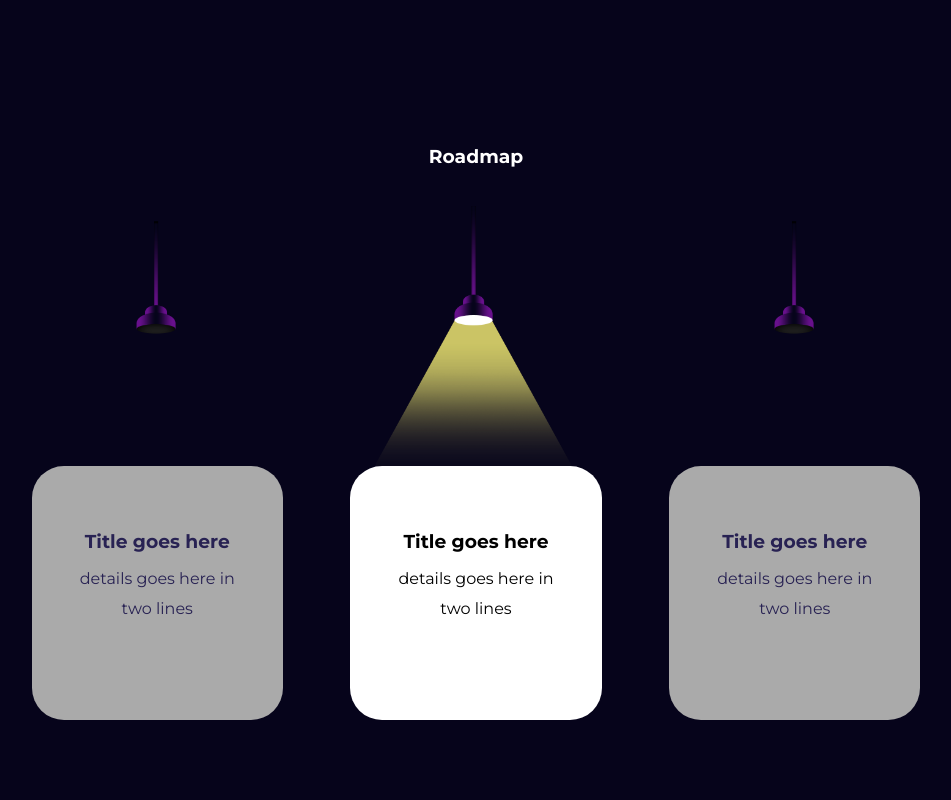
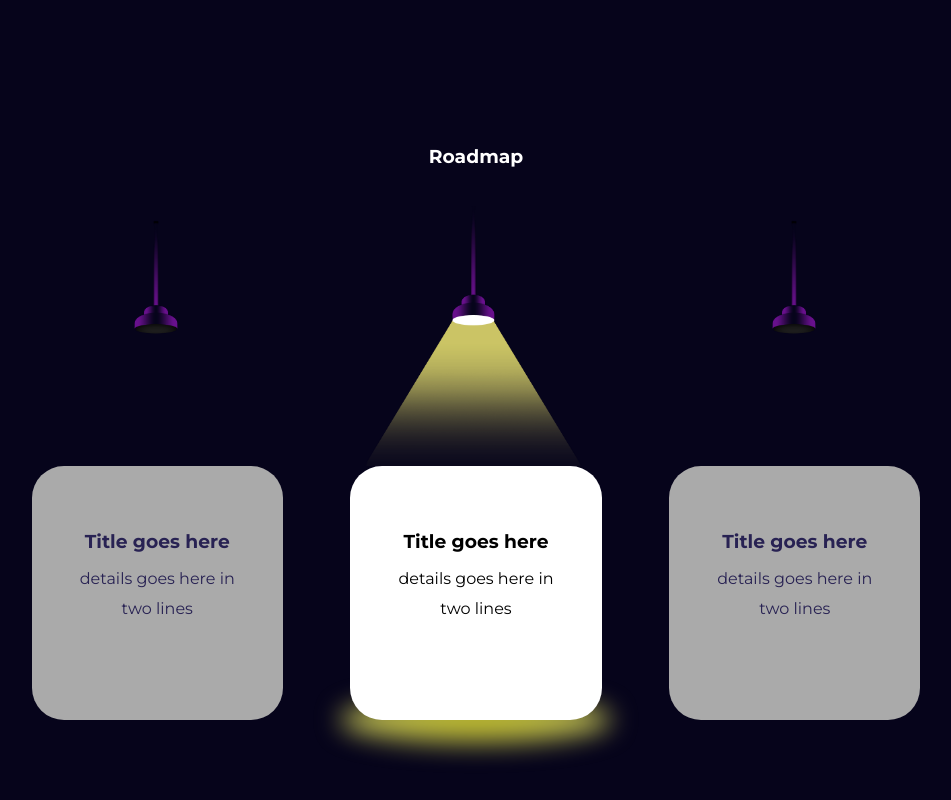
Before and after one commit to igaimerca/starving-model-website, a React (Vite) app: page / in a window 1280 px wide. Shown: the part 1252-2052 px from the top of the page, without its empty margins (164-1115 px from the left). Built offline with nearby package versions, Linux system fonts and the light colour scheme.

Commit message:
feat: added roadmap

```diff
--- a/src/components/Roadmap/Roadmap.css
+++ b/src/components/Roadmap/Roadmap.css
@@ -26,11 +26,28 @@
 }
 
 .content {
+  position: relative;
   padding: 4em 3rem 6em 3em;
   background-color: rgb(170, 170, 170);
   color: #282253;
   border-radius: 2em;
   text-align: center;
+}
+
+.active .content::after{
+    text-align: center;
+    position: absolute;
+    content: "";
+    bottom: -25px;
+    left: -10%;
+    right: 0;
+    z-index: -1;
+    height: 20%;
+    width: 120%;
+    transform: scale(0.9) translateZ(0);
+    filter: blur(15px);
+    background-image: radial-gradient(rgb(186 182 25), rgb(195 195 118));
+    border-radius: 50%;
 }
 
 .active .content {
--- a/src/components/Roadmap/Roadmap.jsx
+++ b/src/components/Roadmap/Roadmap.jsx
@@ -11,7 +11,7 @@ function Roadmap() {
                 <div className="container">
                     <div className={`map_holder ${active === "first" ? 'active' : ""}`} onMouseEnter={() => setActive('first')}>
                         <div className="triangle">
-                            <img src={`/images/${active === "first" ? 'torch_on.PNG': 'torch_off.PNG'}`} style={{ width: '200px', height: "260px"}} alt="" />
+                            <img src={`/images/${active === "first" ? 'torch_on.png': 'torch_off.png'}`} style={{ width: '220px', height: "260px"}} alt="" />
                         </div>
                         <div className="content">
                             <h3>Title goes here</h3>
@@ -23,7 +23,7 @@ function Roadmap() {
                     </div>
                     <div className={`map_holder ${active === "second" ? 'active' : ""}`} onMouseEnter={() => setActive('second')}>
                         <div className="triangle">
-                        <img src={`/images/${active === "second" ? 'torch_on.PNG': 'torch_off.PNG'}`} style={{ width: '200px', height: "260px"}} alt="" />
+                        <img src={`/images/${active === "second" ? 'torch_on.png': 'torch_off.png'}`} style={{ width: '220px', height: "260px"}} alt="" />
                         </div>
                         <div className="content">
                             <h3>Title goes here</h3>
@@ -32,12 +32,10 @@ function Roadmap() {
                                 two lines
                             </p>
                         </div>
-                        <div className="shadow">
-                        </div>
                     </div>
                     <div className={`map_holder ${active === "third" ? 'active' : ""}`} onMouseEnter={() => setActive('third')}>
                         <div className="triangle">
-                        <img src={`/images/${active === "third" ? 'torch_on.PNG': 'torch_off.PNG'}`} style={{ width: '200px', height: "260px"}} alt="" />
+                        <img src={`/images/${active === "third" ? 'torch_on.png': 'torch_off.png'}`} style={{ width: '220px', height: "260px"}} alt="" />
                         </div>
                         <div className="content">
                             <h3>Title goes here</h3>
```
Also changed, not shown: public/images/torch_off.PNG, public/images/torch_on.PNG.
